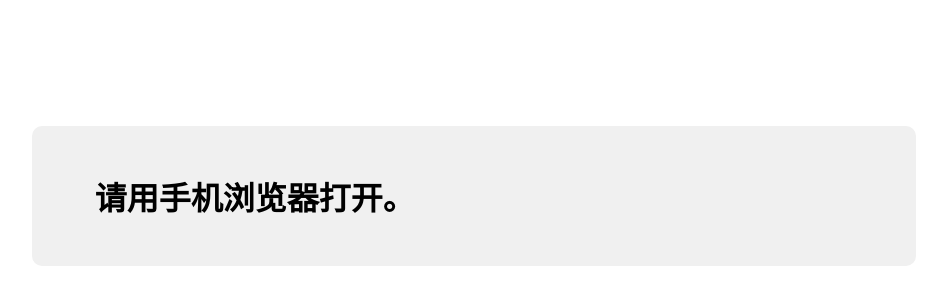
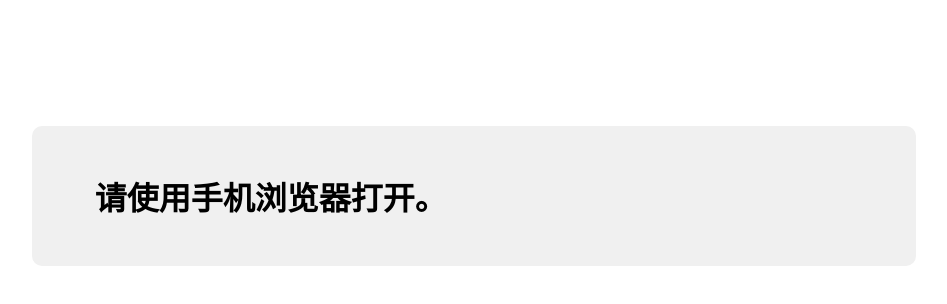
Before and after one commit to sk0rom/sk-mo.github.io, a plain HTML site: page m1/index.html in a window 1280 px wide. Shown: the whole page, without its empty margins (166-1113 px from the left). Drawn offline with Linux system fonts and the light colour scheme.

Commit message:
Update index.html

```diff
--- a/m1/index.html
+++ b/m1/index.html
@@ -72,7 +72,7 @@
 <div class="container">
 
     <h1>
-        请用手机浏览器打开。
+        请使用手机浏览器打开。
     </h1>
 
 </div>
```
